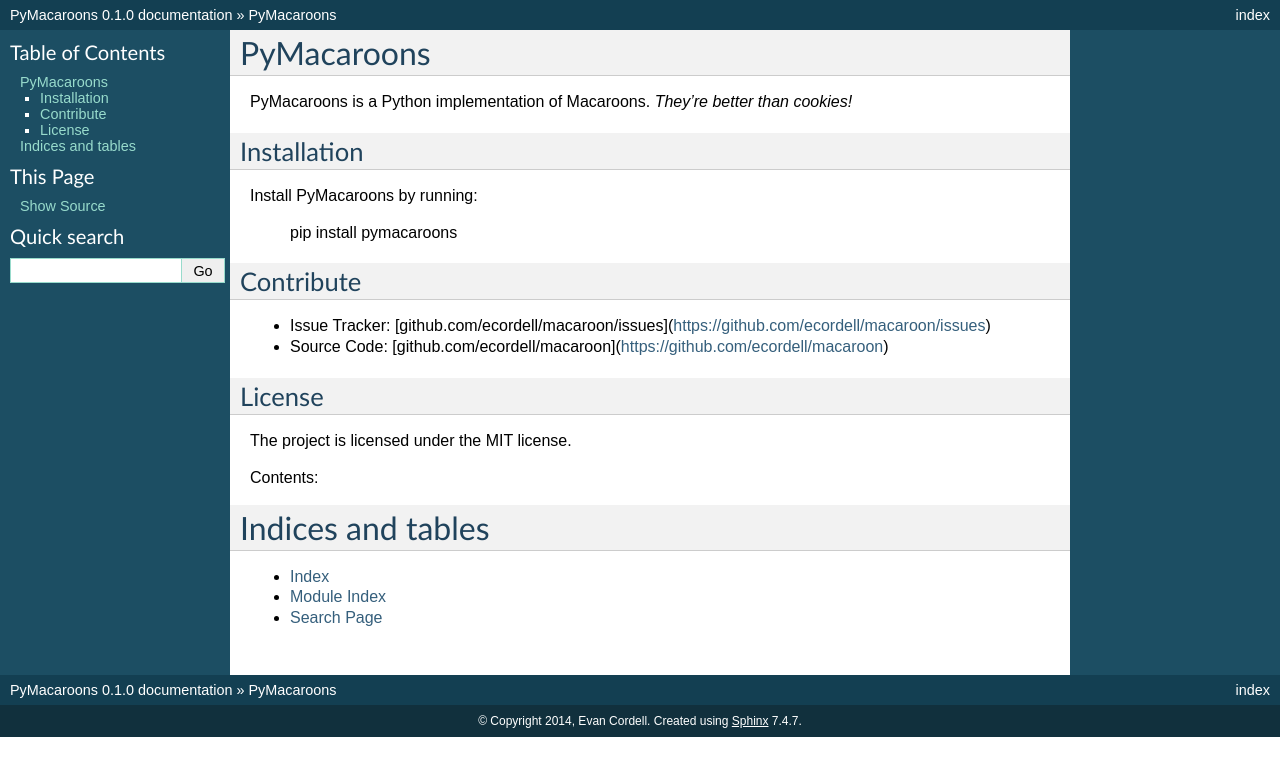
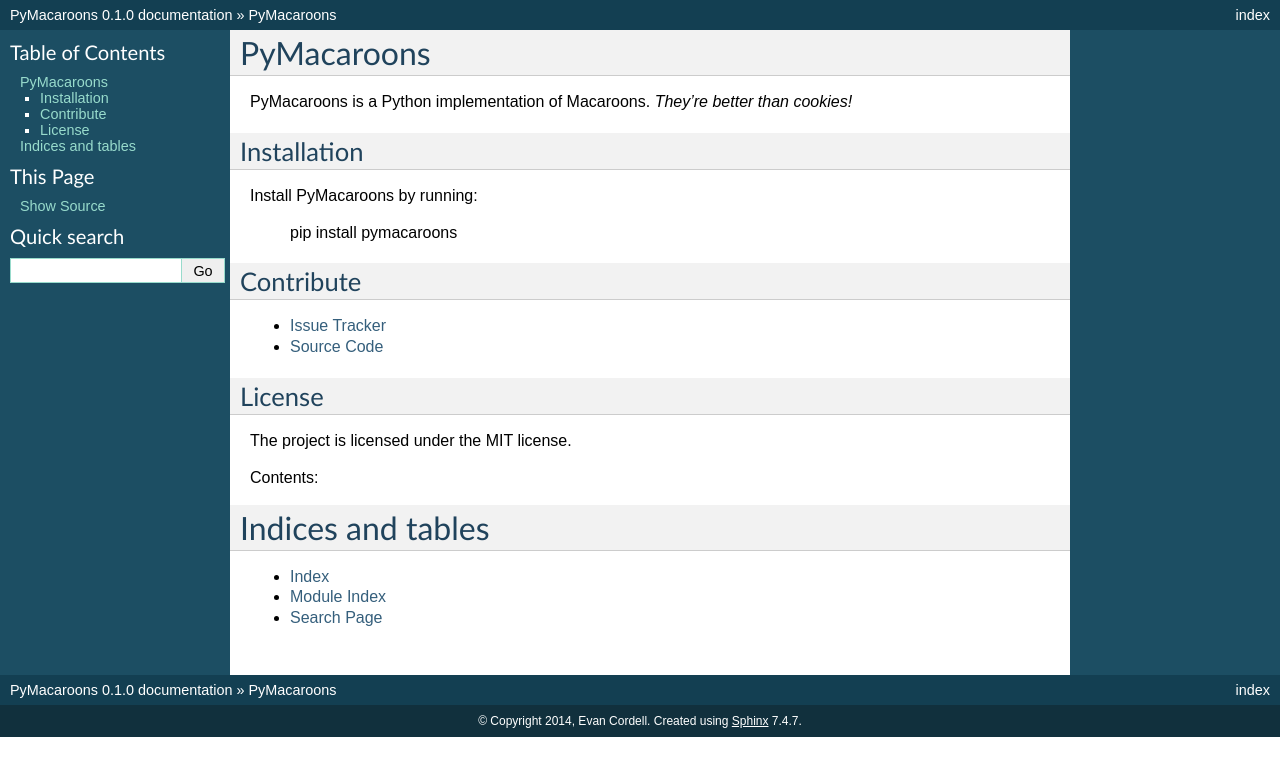
Before and after one commit to ecordell/pymacaroons, a Sphinx documentation site: the page built from docs/index.rst, in a window 1280 px wide. Shown: the top 776 px of the page. Built offline with Sphinx 7.4.7, drawn with Linux system fonts in a browser that asks for light colours.

Commit message:
Fix links in docs

```diff
--- a/docs/index.rst
+++ b/docs/index.rst
@@ -20,8 +20,11 @@
 Contribute
 ----------
 
-- Issue Tracker: [github.com/ecordell/macaroon/issues](https://github.com/ecordell/macaroon/issues)
-- Source Code: [github.com/ecordell/macaroon](https://github.com/ecordell/macaroon)
+- `Issue Tracker`_
+- `Source Code`_
+
+.. _Issue Tracker: https://github.com/ecordell/macaroon/issues
+.. _Source Code: https://github.com/ecordell/macaroon
 
 License
 -------
```
